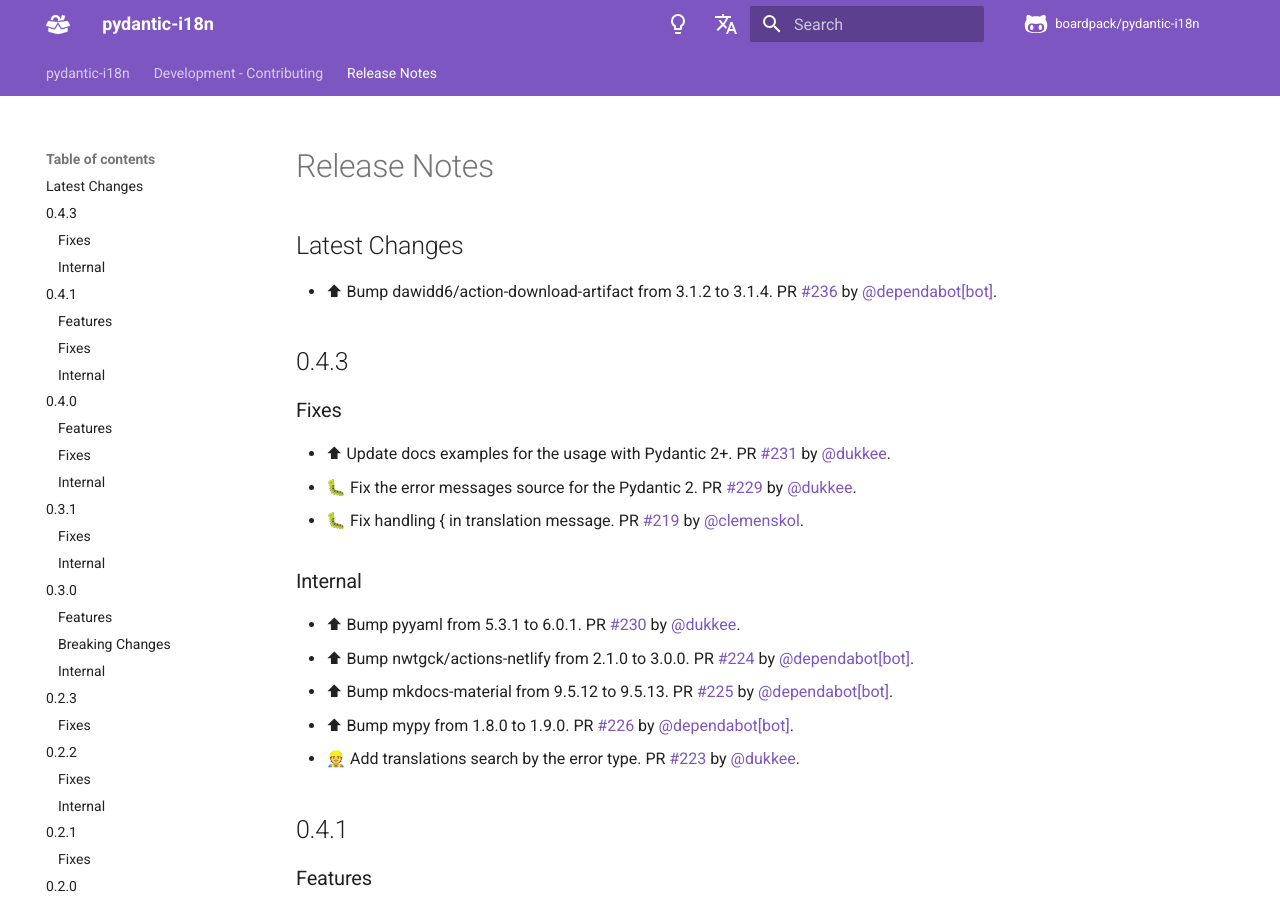
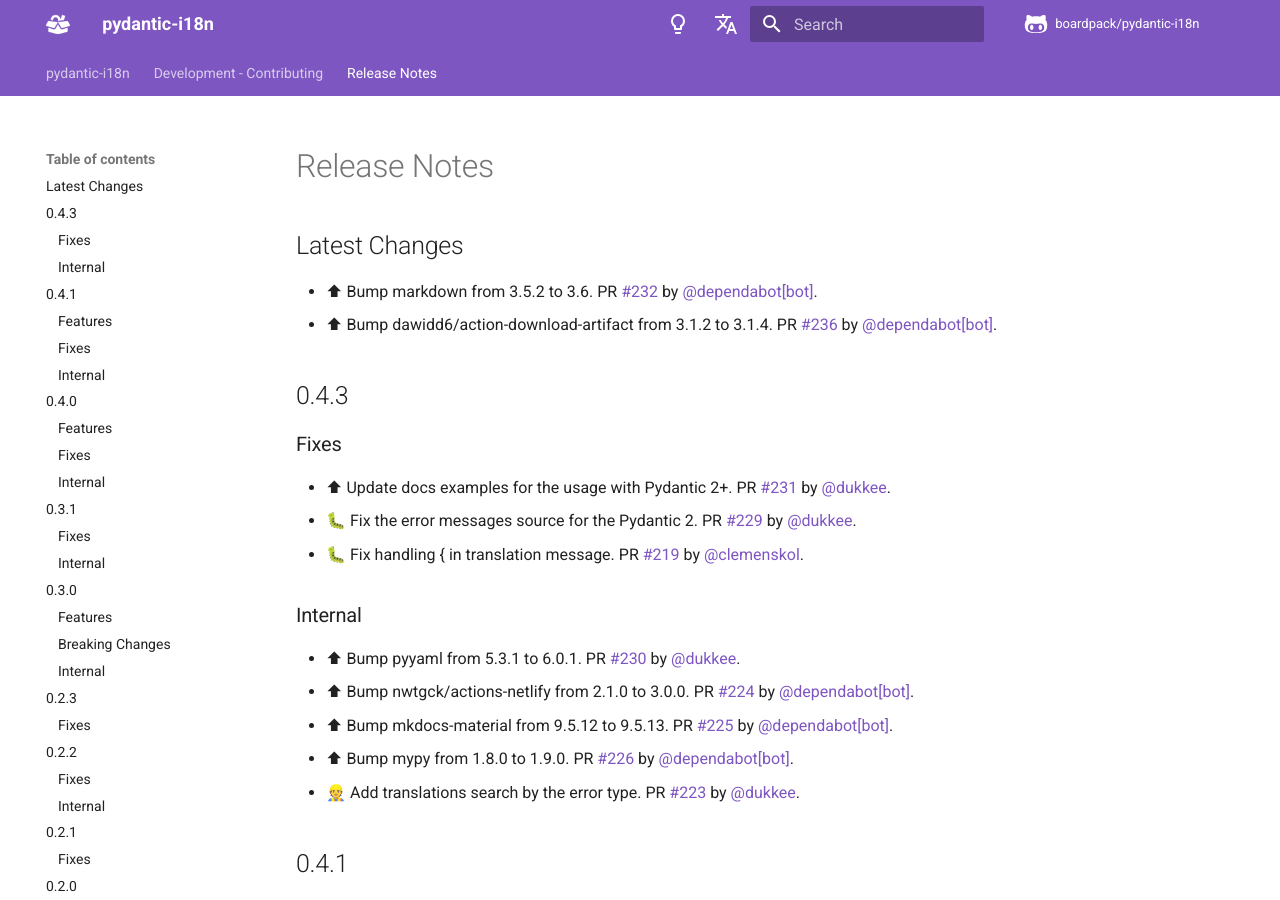
Before and after one commit to boardpack/pydantic-i18n, an MkDocs documentation site: the page built from docs/en/docs/release-notes.md, in a window 1280 px wide and 900 px high. Built offline with MkDocs 1.6.1 and Material for MkDocs 9.7.7, drawn with Linux system fonts in a browser that asks for light colours; comment, search, counter and statistics services are not loaded.

Commit message:
📝 Update release notes

```diff
--- a/docs/en/docs/release-notes.md
+++ b/docs/en/docs/release-notes.md
@@ -2,6 +2,7 @@
 
 ## Latest Changes
 
+* ⬆ Bump markdown from 3.5.2 to 3.6. PR [#232](https://github.com/boardpack/pydantic-i18n/pull/232) by [@dependabot[bot]](https://github.com/apps/dependabot).
 * ⬆ Bump dawidd6/action-download-artifact from 3.1.2 to 3.1.4. PR [#236](https://github.com/boardpack/pydantic-i18n/pull/236) by [@dependabot[bot]](https://github.com/apps/dependabot).
 
 ## 0.4.3
```
